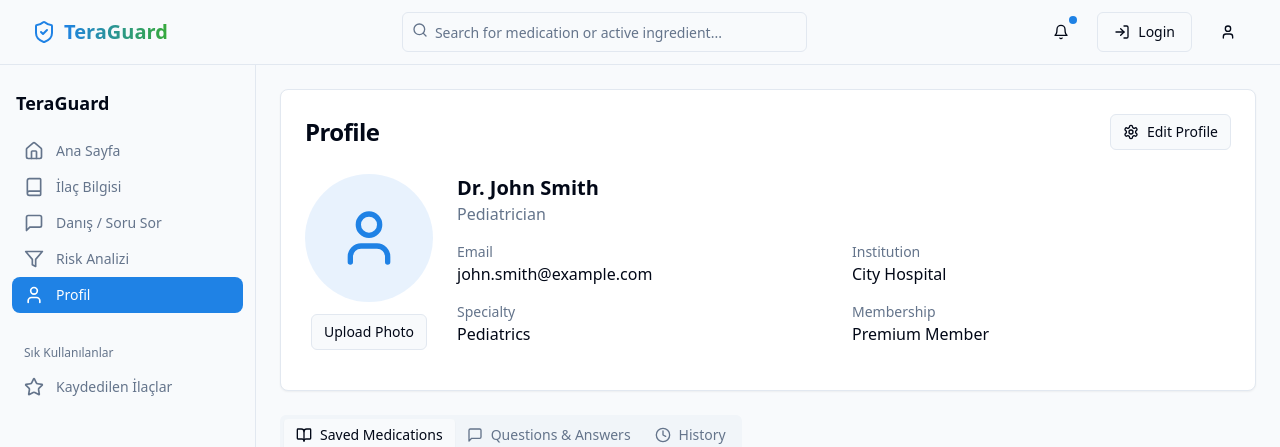
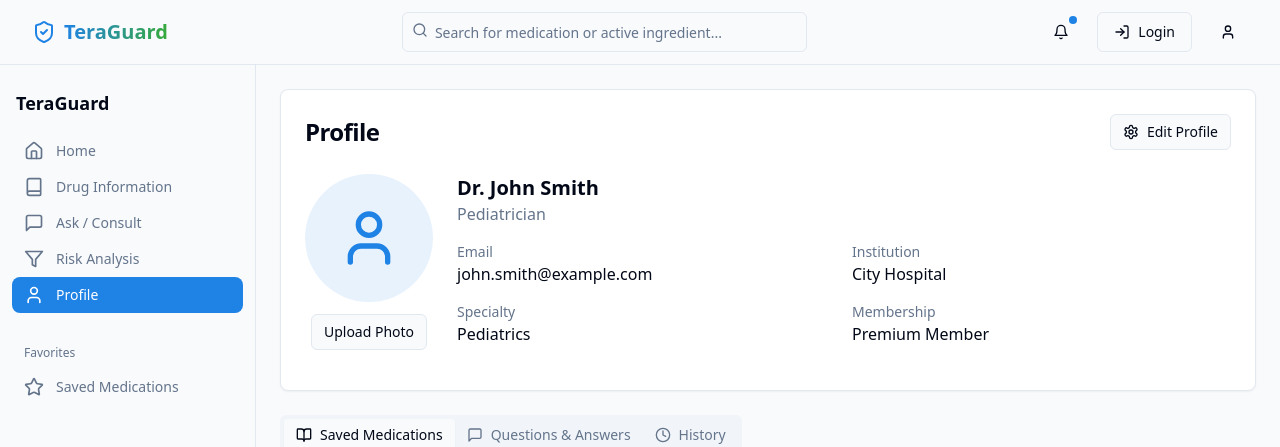
Before and after one commit to Klyc-ecz/tera-guard, a React (Vite) app: page /profile in a window 1280 px wide. Shown: the top 447 px of the page. Built offline with nearby package versions, Linux system fonts and the light colour scheme.

Commit message:
Translate sidebar menu items
Translate the sidebar menu items from Turkish to English, including "Ana Sayfa", "İlaç Bilgisi", "Danış / Soru Sor", "Risk Analizi", "Sık Kullanılanlar", and "Kaydedilen İlaçlar".

```diff
--- a/src/components/layout/Sidebar.tsx
+++ b/src/components/layout/Sidebar.tsx
@@ -32,11 +32,11 @@ const Sidebar = () => {
   const currentPath = location.pathname;
 
   const menuItems = [
-    { to: "/", label: "Ana Sayfa", icon: <Home className="h-5 w-5" /> },
-    { to: "/drug-info", label: "İlaç Bilgisi", icon: <Book className="h-5 w-5" /> },
-    { to: "/consult", label: "Danış / Soru Sor", icon: <MessageSquare className="h-5 w-5" /> },
-    { to: "/risk-analysis", label: "Risk Analizi", icon: <Filter className="h-5 w-5" /> },
-    { to: "/profile", label: "Profil", icon: <User className="h-5 w-5" /> }
+    { to: "/", label: "Home", icon: <Home className="h-5 w-5" /> },
+    { to: "/drug-info", label: "Drug Information", icon: <Book className="h-5 w-5" /> },
+    { to: "/consult", label: "Ask / Consult", icon: <MessageSquare className="h-5 w-5" /> },
+    { to: "/risk-analysis", label: "Risk Analysis", icon: <Filter className="h-5 w-5" /> },
+    { to: "/profile", label: "Profile", icon: <User className="h-5 w-5" /> }
   ];
 
   return (
@@ -64,12 +64,12 @@ const Sidebar = () => {
         </div>
 
         <div className="mt-4 px-3 py-2">
-          <h3 className="mb-2 px-3 text-xs font-medium text-muted-foreground">Sık Kullanılanlar</h3>
+          <h3 className="mb-2 px-3 text-xs font-medium text-muted-foreground">Favorites</h3>
           <div className="space-y-1">
             <NavLink
               to="/favorites"
               icon={<Star className="h-5 w-5" />}
-              label="Kaydedilen İlaçlar"
+              label="Saved Medications"
               isActive={currentPath === "/favorites"}
             />
           </div>
```
